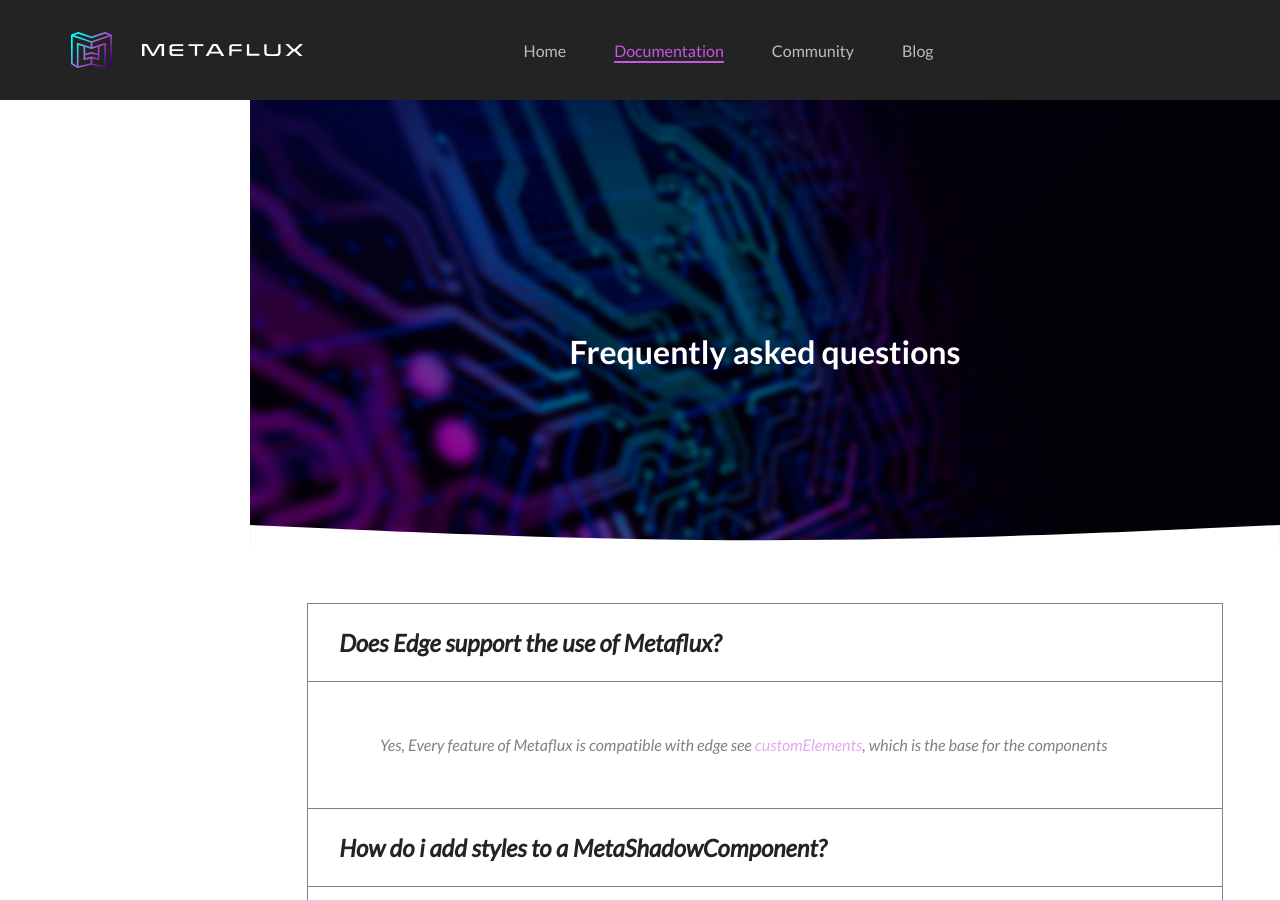
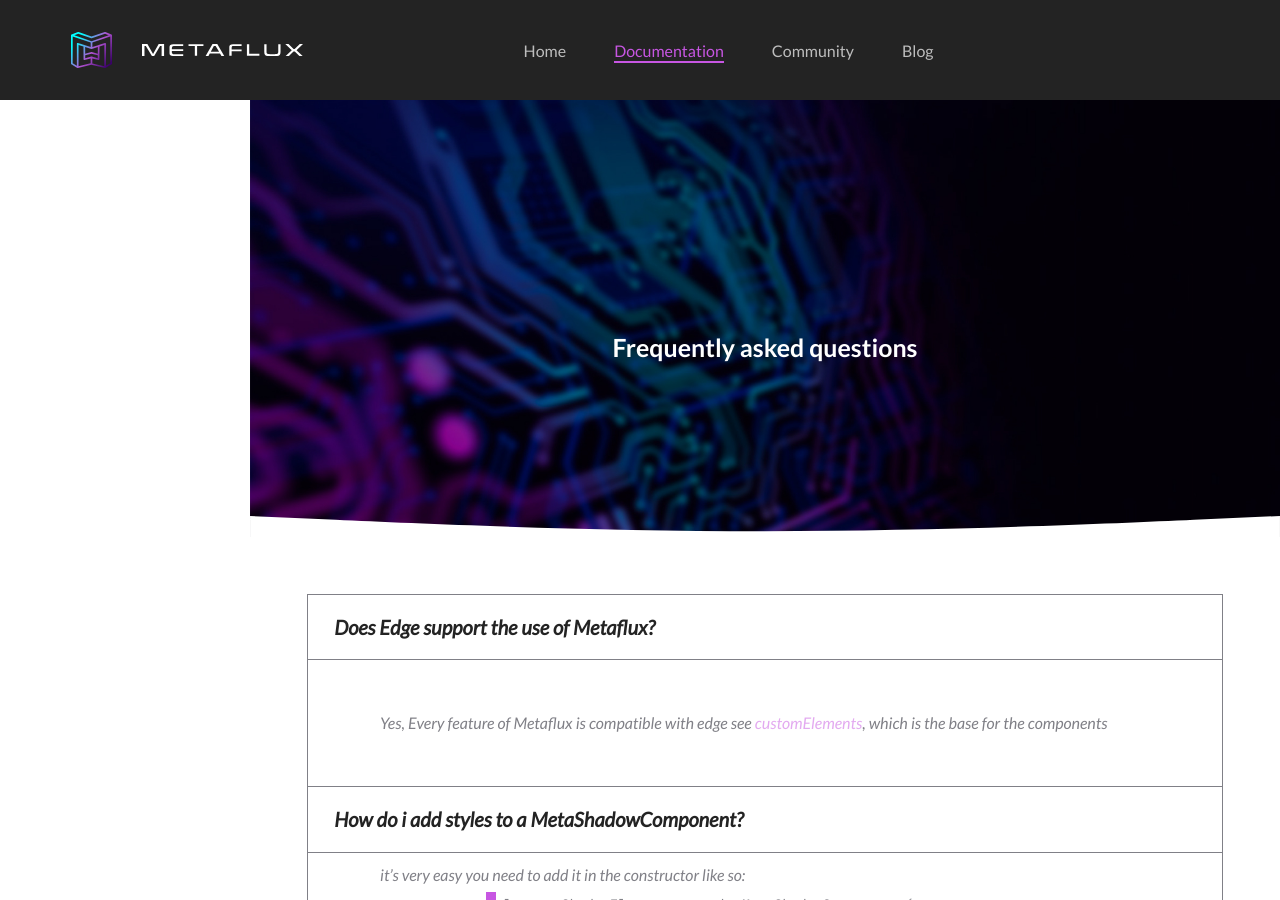
Before and after one commit to rebelstackio/metaflux, a Jekyll site: the page built from docs/docs/faq.md, in a window 1280 px wide and 900 px high. Built offline with Jekyll 4.4.1, drawn with Linux system fonts in a browser that asks for light colours; a script that is not in the unit is left out.

Commit message:
fix mobile benefits blocks, fix footer not center, fix footer go to top button

```diff
--- a/docs/_sass/docstrap/base.scss
+++ b/docs/_sass/docstrap/base.scss
@@ -399,10 +399,10 @@ body {
 	place-content: center;
 	border-radius: 50%;
 	background-color: $dark-purlple2;
-	width: 6em;
-	height: 6em;
+	width: calc(3vw + 3rem);
+	height: calc(3vw + 3rem);
 	position: absolute;
-	right: calc(2em + 6vw);
+	right: calc(2em + 2vw);
 	bottom: calc(2em + 6vw);
 	cursor: pointer;
 	overflow: hidden;
@@ -435,15 +435,19 @@ body {
 /*--------------------Global font size------------------------------------*/
 
 p, a, buttonm, span, ul, h3 {
-	font-size: clamp(1rem, calc(.2rem + 1vw), 45px);
+	font-size: clamp(.8rem, calc(.2rem + 1vw), 45px);
 }
 h1 {
-	font-size: clamp(2rem, calc(1rem + .7vw), 60px);
+	font-size: clamp(1.5rem, calc(1rem + .7vw), 60px);
 }
 h2 {
-	font-size: clamp(1.5rem, calc(.7rem + .7vw), 55px);
+	font-size: clamp(1.1rem, calc(.7rem + .7vw), 55px);
 }
 pre { tab-size: 2; }
+
+code * {
+	font-size: clamp(.8rem, calc(.2rem + .8vw), 40px) !important;
+}
 /*
 p, a, button, span, code, ul {
 	font-size: clamp(1em, calc(.2em + 1vw), 53px);;
--- a/docs/_sass/docstrap/docs.scss
+++ b/docs/_sass/docstrap/docs.scss
@@ -286,5 +286,4 @@ code.language-HTML {
 
 code *{
 	font-family: 'Roboto Mono', monospace !important;
-	font-size: 1rem !important;
 }
--- a/docs/_sass/docstrap/responsive.scss
+++ b/docs/_sass/docstrap/responsive.scss
@@ -193,6 +193,9 @@
 			margin: auto !important;
 			width: 100%;
 		}
+		.footer div {
+			place-items: center;
+		}
 }
 /* For tablets and mobiler landscape */
 @media only screen
--- a/docs/_sass/docstrap/theme_color.scss
+++ b/docs/_sass/docstrap/theme_color.scss
@@ -117,7 +117,6 @@
 			> h1 {
 				/*font-size: 46px;*/
 				color: #fff;
-				margin-bottom: 72px;
 			}
 		}
 		> img {
@@ -192,6 +191,7 @@
 				}
 				h1 {
 					color: $header-color;
+					text-align: left;
 				}
 			}
 		}
```
